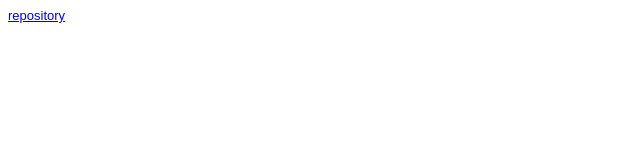
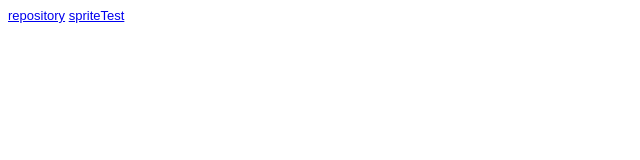
Before and after one commit to jochempunt/Prima, a plain HTML site: page Prima/steckbrief.htm in a window 1280 px wide. Shown: the full height of the page, 0-640 px from the left. Drawn offline with Linux system fonts and the light colour scheme.

Commit message:
Update steckbrief.htm

```diff
--- a/Prima/steckbrief.htm
+++ b/Prima/steckbrief.htm
@@ -15,6 +15,8 @@
 
 <body>
     <a href="https://github.com/jochempunt/Prima">repository</a>
+    <a href="https://jochempunt.github.io/Prima/marioR/index.html">spriteTest</a>
+
     <!-- Hier die Links zu den gelösten Aufgaben einstellen, aktuelle oben, alte stehen lassen! Format: Aufgabenbezeichnung, Datum -->
 </body>
 
```
